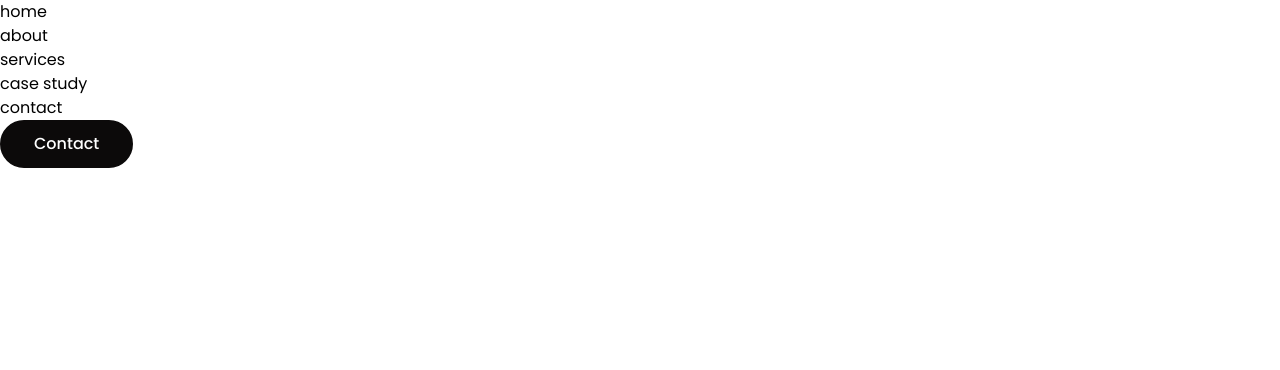
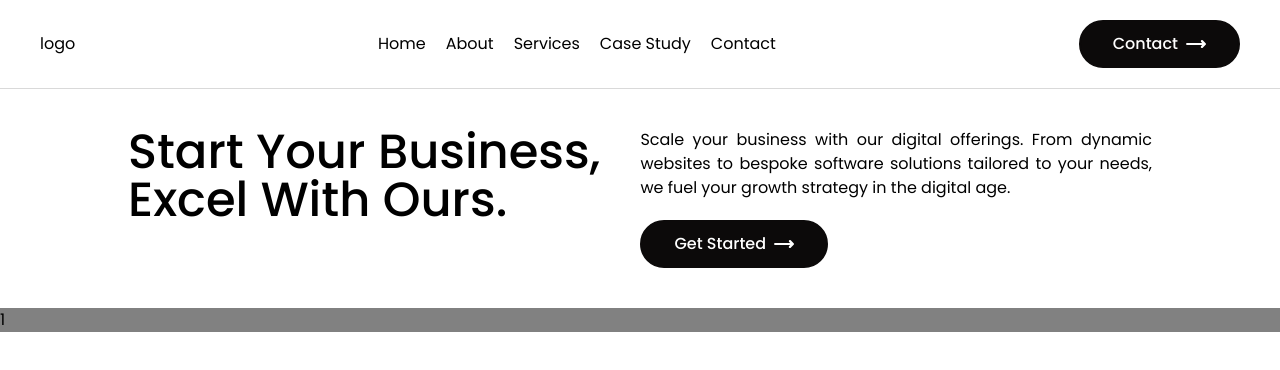
Before and after one commit to ahmedsalehdhk/ProteronDigital, a React (Create React App) app in the folder client/: page / in a window 1280 px wide. Shown: the top 370 px of the page. Built offline with nearby package versions, Linux system fonts and the light colour scheme.

Commit message:
Office update 17th Sep Sunday

```diff
--- a/client/src/App.js
+++ b/client/src/App.js
@@ -1,10 +1,21 @@
 import './App.css';
+import ButtonDark from './components/ButtonDark';
 import Navbar from './components/Navbar';
 
 function App() {
   return (
     <div className="App">
       <Navbar />
+      <div className="home gap-10 min-h-screen pt-32">
+        <div className="home-text px-6 md:px-32 flex flex-col lg:flex-row gap-10  mb-10">
+          <h1 className='text-4xl md:text-5xl capitalize font-medium whitespace-nowrap'>start your business, <br/>excel with ours.</h1>
+          <div className="subheading">
+            <p className='mb-5 text-justify'>Scale your business with our digital offerings. From dynamic websites to bespoke software solutions tailored to your needs, we fuel your growth strategy in the digital age.</p>
+            <ButtonDark text='get started'/>
+          </div>
+        </div>
+        <div className="home-carousal bg-accent">1</div>
+      </div>
     </div>
   );
 }
--- a/client/src/components/ButtonDark.js
+++ b/client/src/components/ButtonDark.js
@@ -1,9 +1,11 @@
 import React from 'react'
+import arrowLight from '../assets/svg/arrow-light.svg'
 
 export default function ButtonDark(props) {
   return (
     <div>
-      <button className='bg-dark text-light font-medium capitalize rounded-full border-2 border-dark px-6 py-2.5 md:px-8'>{props.text}</button>
+      <button className='bg-dark text-light font-medium capitalize rounded-full border-2 border-dark flex justify-items-center items-center gap-2 min-w-min px-6 py-2.5 md:px-8'>{props.text}<img className='w-5' src={arrowLight} alt="Proteron Digital" /></button>
+
     </div>
   )
 }
--- a/client/src/components/ButtonLight.js
+++ b/client/src/components/ButtonLight.js
@@ -1,9 +1,10 @@
 import React from 'react'
+import arrowDark from '../assets/svg/arrow-dark.svg'
 
 export default function ButtonLight(props) {
   return (
     <div>
-      <button className='bg-light text-dark font-medium capitalize rounded-full border-2 border-dark px-6 py-2.5 md:px-8'>{props.text}</button>
+      <button className='bg-light text-dark font-medium capitalize rounded-full border-2 border-dark flex justify-items-center items-center gap-2 min-w-min px-6 py-2.5 md:px-8'>{props.text}<img className='w-5' src={arrowDark} alt="Proteron Digital" /></button>
     </div>
   )
 }
--- a/client/src/components/Navbar.js
+++ b/client/src/components/Navbar.js
@@ -4,16 +4,22 @@ import ButtonDark from './ButtonDark';
 export default function Navbar() {
   return (
     <div>
-        <nav className=''>
-            <div className="logo"></div>
-            <ul className="nav-links">
-                <li>home</li>
-                <li>about</li>
-                <li>services</li>
-                <li>case study</li>
-                <li>contact</li>
+        <nav className='flex justify-between items-center px-6 py-5 md:px-10 md:py-5 border-b border-lightAccent absolute w-full bg-light'>
+            <div className="logo">logo</div>
+            <ul className="nav-links hidden md:flex gap-5">
+                <li className='capitalize hover:font-medium cursor-pointer'>home</li>
+                <li className='capitalize hover:font-medium cursor-pointer'>about</li>
+                <li className='capitalize hover:font-medium cursor-pointer'>services</li>
+                <li className='capitalize hover:font-medium cursor-pointer'>case study</li>
+                <li className='capitalize hover:font-medium cursor-pointer'>contact</li>
             </ul>
-            <ButtonDark text='contact'/>
+            <div className="hidden md:block">
+              <ButtonDark text='contact'/>
+            </div>
+            <div className="hamburger md:hidden">
+              <div className="line h-0.5 w-7 bg-dark mb-1"></div>
+              <div className="line h-0.5 w-7 bg-dark"></div>
+            </div>
         </nav>
     </div>
   )
--- a/client/tailwind.config.js
+++ b/client/tailwind.config.js
@@ -8,7 +8,8 @@ module.exports = {
     colors: {
       'dark': '#0C0A0A',
       'light': '#FFFFFF',
-      'accent': '#818181'
+      'accent': '#818181',
+      'lightAccent': '#D9D9D9'
     }
   },
   plugins: [],
```
